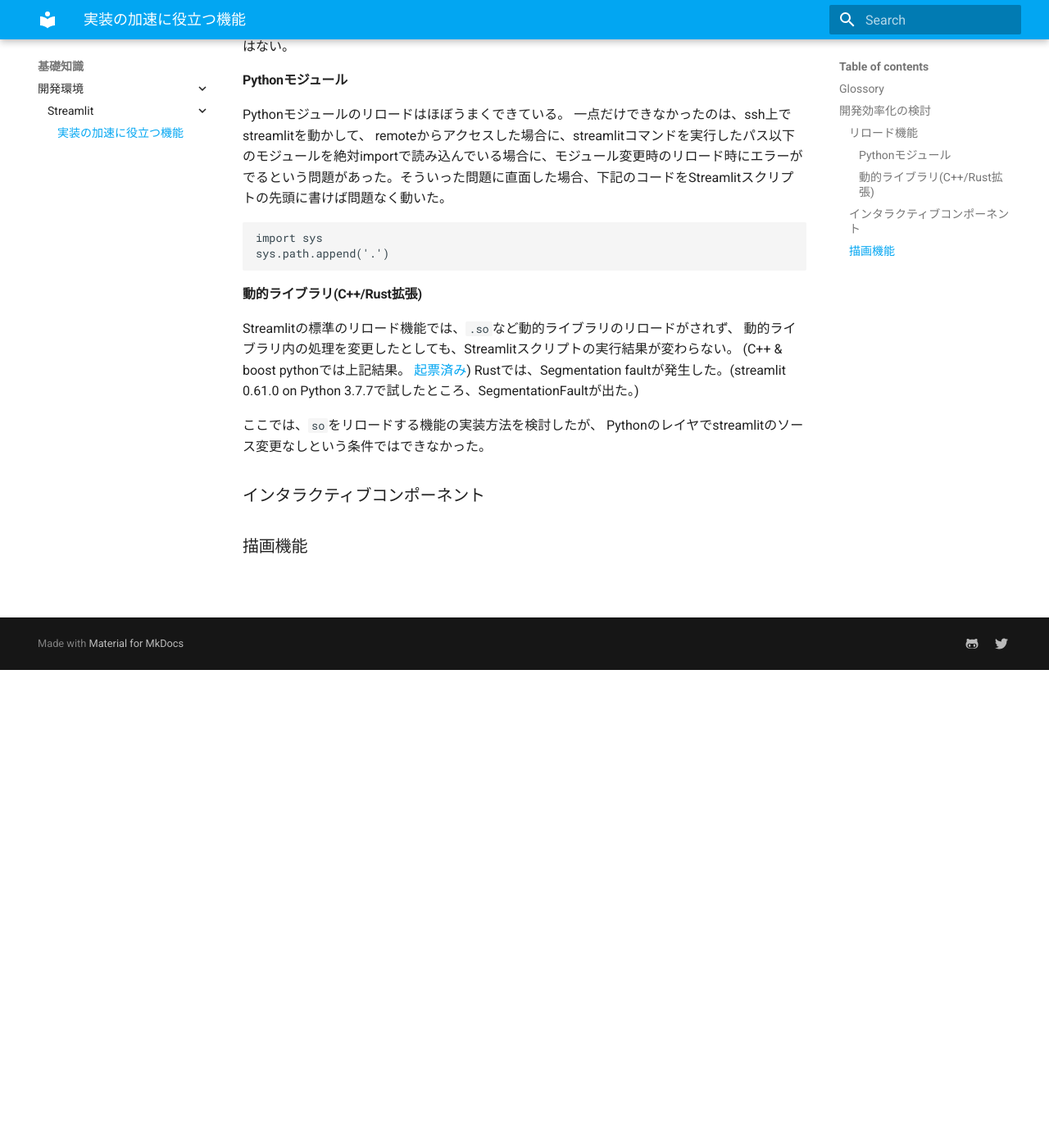
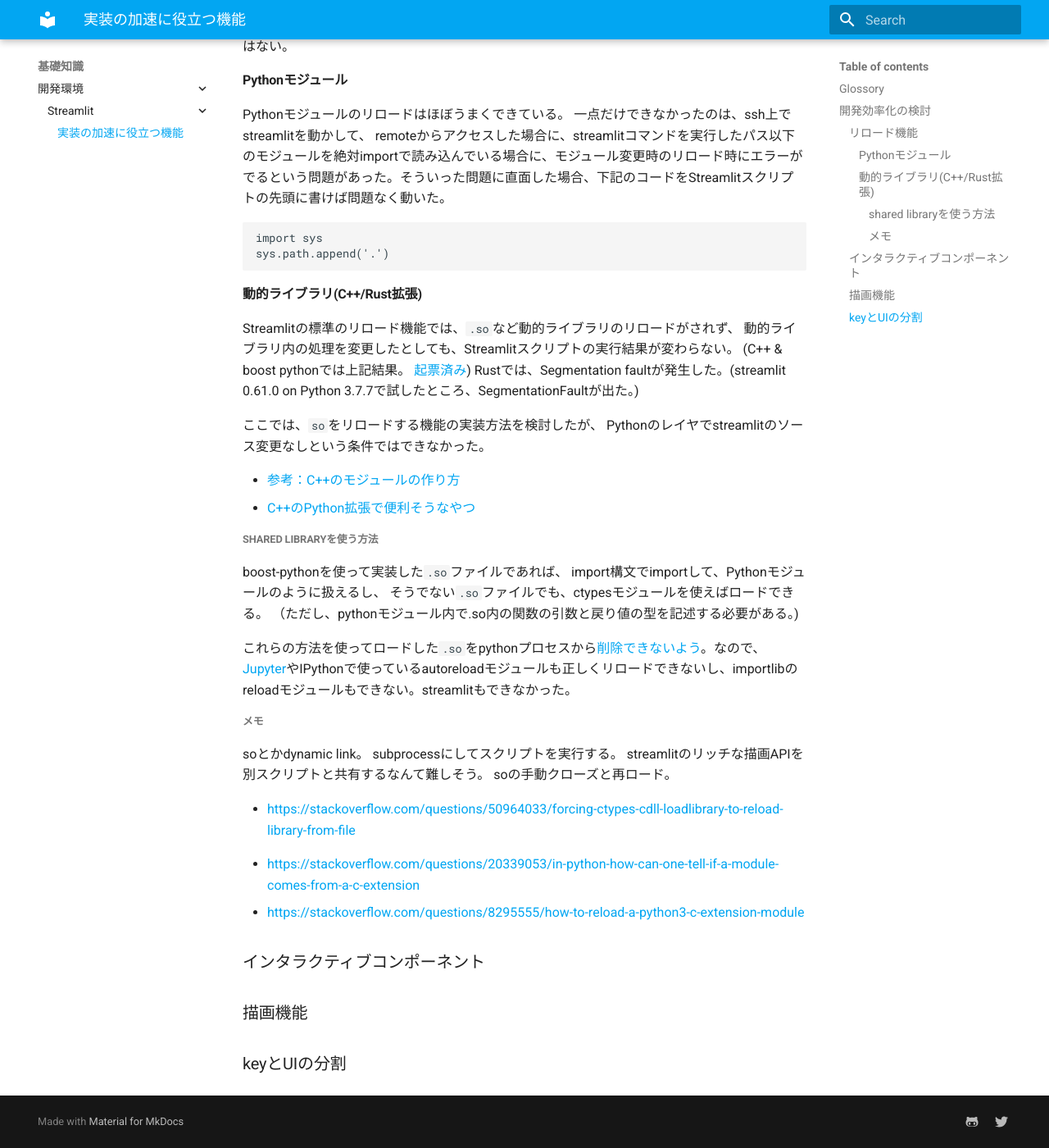
Before and after one commit to xiong-jie-y/ai-yome-project, an MkDocs documentation site: the page built from docs/knowledges/dev_envs/streamlit_for_development.md, in a window 1280 px wide and 1400 px high, scrolled down 583 px. Shown: the whole window at 82% size. Built offline with MkDocs 1.6.1 and Material for MkDocs 9.7.7, drawn with Linux system fonts in a browser that asks for light colours.

Commit message:
Update so doc.

```diff
--- a/docs/knowledges/dev_envs/streamlit_for_development.md
+++ b/docs/knowledges/dev_envs/streamlit_for_development.md
@@ -34,7 +34,31 @@
 ここでは、`so`をリロードする機能の実装方法を検討したが、
 Pythonのレイヤでstreamlitのソース変更なしという条件ではできなかった。
 
+* [参考：C++のモジュールの作り方](https://qiita.com/mink0212/items/5a429bdc70bef2245413)
+* [C++のPython拡張で便利そうなやつ](https://stackoverflow.com/questions/16731115/how-to-debug-a-python-segmentation-fault)
+
+##### shared libraryを使う方法
+boost-pythonを使って実装した`.so`ファイルであれば、
+import構文でimportして、Pythonモジュールのように扱えるし、
+そうでない`.so`ファイルでも、ctypesモジュールを使えばロードできる。
+（ただし、pythonモジュール内で.so内の関数の引数と戻り値の型を記述する必要がある。)
+
+これらの方法を使ってロードした`.so`をpythonプロセスから[削除できないよう](https://stackoverflow.com/questions/437589/how-do-i-unload-reload-a-python-module/487718#487718)。なので、[Jupyter](https://stackoverflow.com/questions/39878103/jupyter-notebook-does-not-reload-boost-python-module)やIPythonで使っているautoreloadモジュールも正しくリロードできないし、importlibのreloadモジュールもできない。streamlitもできなかった。
+
+##### メモ
+soとかdynamic link。
+subprocessにしてスクリプトを実行する。
+streamlitのリッチな描画APIを別スクリプトと共有するなんて難しそう。
+soの手動クローズと再ロード。
+
+* https://stackoverflow.com/questions/50964033/forcing-ctypes-cdll-loadlibrary-to-reload-library-from-file
+
+* https://stackoverflow.com/questions/20339053/in-python-how-can-one-tell-if-a-module-comes-from-a-c-extension
+* https://stackoverflow.com/questions/8295555/how-to-reload-a-python3-c-extension-module
+
 ### インタラクティブコンポーネント
 
 
 ### 描画機能
+
+### keyとUIの分割
```
Also changed, not shown: docs/developer_profile.md (+2 -0 lines).
